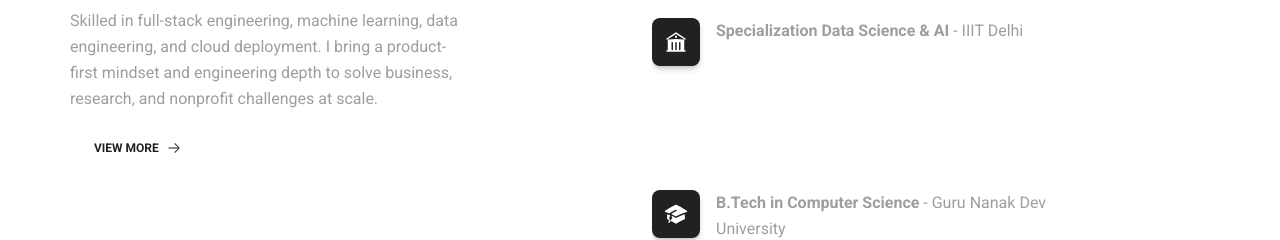
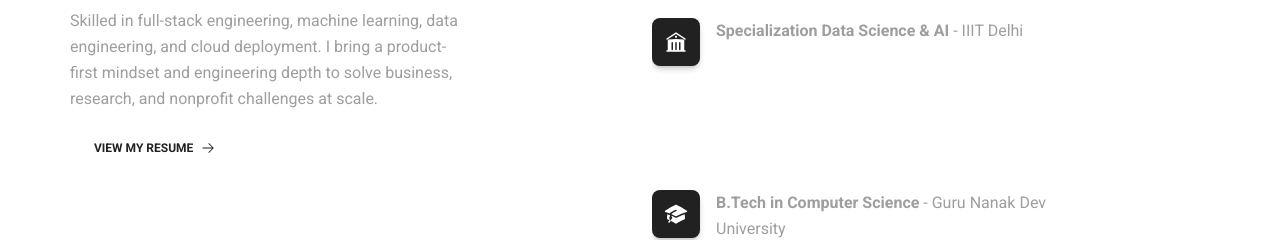
Before and after one commit to rajeshsharma98/Portfolio-Vercel, a Next.js app: page / in a window 1280 px wide. Shown: the part 3960-4200 px from the top of the page. Built offline with nearby package versions, Linux system fonts and the light colour scheme.

Commit message:
Update : resume section

```diff
--- a/src/app/resume.tsx
+++ b/src/app/resume.tsx
@@ -167,7 +167,13 @@ const extrasItems = [
             color="gray"
             className="flex items-center gap-2"
           >
-            view more
+            <a
+              href="/resume/Resume-Rajesh_Sharma.pdf"
+              target="_blank"
+              rel="noopener noreferrer"
+            >
+              View My Resume
+            </a>
             <ArrowRightIcon
               strokeWidth={3}
               className="h-3.5 w-3.5 text-gray-900"
```
